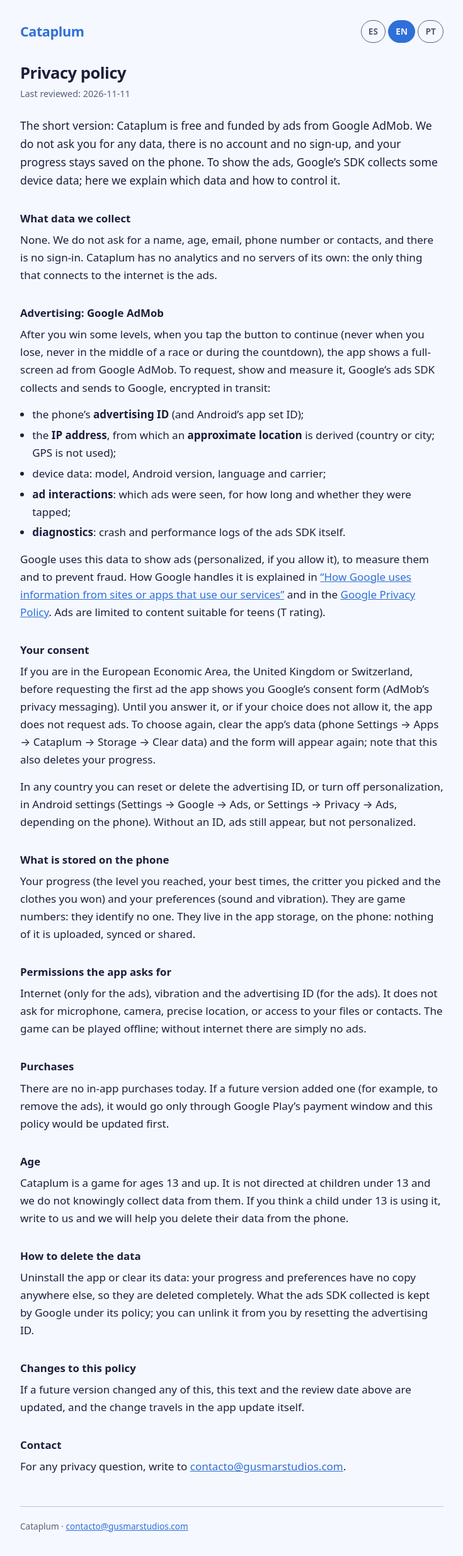
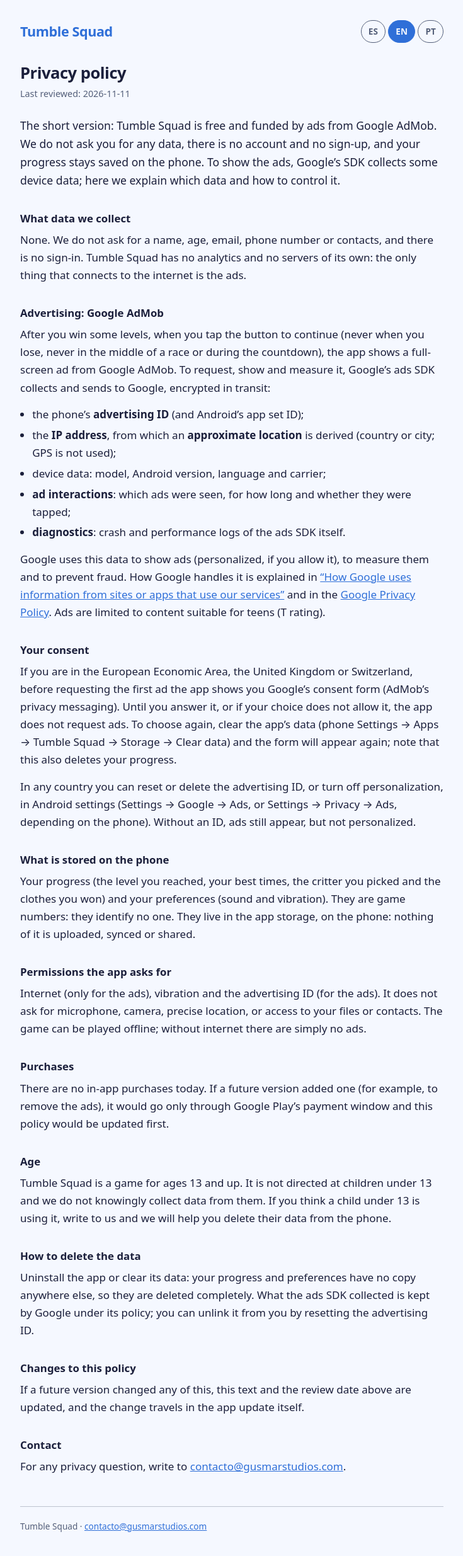
Before and after one commit to gustavogomezgalaz-cpu/cataplum-privacidad, a plain HTML site: page index.html in a window 1280 px wide. Shown: the whole page at 63% size, without its empty margins (272-1007 px from the left). Drawn offline with Linux system fonts and the light colour scheme.

Commit message:
Política de privacidad: el juego ahora se llama Tumble Squad

```diff
--- a/index.html
+++ b/index.html
@@ -3,7 +3,7 @@
 <head>
 <meta charset="utf-8">
 <meta name="viewport" content="width=device-width,initial-scale=1">
-<title>Cataplum — Política de privacidad</title>
+<title>Tumble Squad — Política de privacidad</title>
 <style>
   :root { color-scheme: light dark; --tinta:#1B1F3B; --papel:#F5F8FF; --suave:#55607A; --marca:#2F6FD8; }
   @media (prefers-color-scheme: dark) {
@@ -36,16 +36,16 @@
 </head>
 <body>
 <header>
-<span class="marca">Cataplum</span>
+<span class="marca">Tumble Squad</span>
 <nav aria-label="Idioma"><button type="button" data-ir="es">ES</button><button type="button" data-ir="en">EN</button><button type="button" data-ir="pt">PT</button></nav>
 </header>
 <main>
 <article lang="es" data-idioma="es" hidden>
 <h1>Política de privacidad</h1>
 <p class="fecha">Última revisión: 2026-11-11</p>
-<p class="intro">En resumen: Cataplum es gratis y se financia con anuncios de Google AdMob. Nosotros no te pedimos ningún dato, no hay cuenta ni registro, y tu progreso se queda guardado en el teléfono. Para mostrar los anuncios, el SDK de Google recoge algunos datos del dispositivo; aquí explicamos cuáles y cómo controlarlos.</p>
+<p class="intro">En resumen: Tumble Squad es gratis y se financia con anuncios de Google AdMob. Nosotros no te pedimos ningún dato, no hay cuenta ni registro, y tu progreso se queda guardado en el teléfono. Para mostrar los anuncios, el SDK de Google recoge algunos datos del dispositivo; aquí explicamos cuáles y cómo controlarlos.</p>
 <h2>Qué datos recogemos nosotros</h2>
-<p>Ninguno. No pedimos nombre, edad, correo, teléfono ni contactos, y no hay inicio de sesión. Cataplum no tiene analítica propia ni servidores propios: lo único que se conecta a internet son los anuncios.</p>
+<p>Ninguno. No pedimos nombre, edad, correo, teléfono ni contactos, y no hay inicio de sesión. Tumble Squad no tiene analítica propia ni servidores propios: lo único que se conecta a internet son los anuncios.</p>
 <h2>Publicidad: Google AdMob</h2>
 <p>Después de ganar algunos niveles, al tocar el botón para seguir (nunca al perder, nunca a mitad de una carrera ni durante la cuenta regresiva), la app muestra un anuncio a pantalla completa de Google AdMob. Para pedirlo, mostrarlo y medirlo, el SDK de anuncios de Google recoge y envía a Google, cifrado en tránsito:</p>
 <ul>
@@ -57,7 +57,7 @@
 </ul>
 <p>Google usa estos datos para mostrar anuncios (personalizados, si lo permites), para medirlos y para prevenir el fraude. Cómo los trata Google se explica en <a href="https://policies.google.com/technologies/partner-sites">«Cómo utiliza Google la información de sitios web y aplicaciones que usan sus servicios»</a> y en la <a href="https://policies.google.com/privacy">Política de Privacidad de Google</a>. Los anuncios se limitan a contenido apto para adolescentes (clasificación T).</p>
 <h2>Tu consentimiento</h2>
-<p>Si estás en el Espacio Económico Europeo, el Reino Unido o Suiza, antes de pedir el primer anuncio la app te muestra el formulario de consentimiento de Google (la plataforma de mensajes de privacidad de AdMob). Mientras no lo respondas, o si la elección no lo permite, la app no pide anuncios. Para volver a elegir, borra los datos de la app (Ajustes del teléfono → Apps → Cataplum → Almacenamiento → Borrar datos) y el formulario aparece de nuevo; ojo, eso también borra tu progreso.</p>
+<p>Si estás en el Espacio Económico Europeo, el Reino Unido o Suiza, antes de pedir el primer anuncio la app te muestra el formulario de consentimiento de Google (la plataforma de mensajes de privacidad de AdMob). Mientras no lo respondas, o si la elección no lo permite, la app no pide anuncios. Para volver a elegir, borra los datos de la app (Ajustes del teléfono → Apps → Tumble Squad → Almacenamiento → Borrar datos) y el formulario aparece de nuevo; ojo, eso también borra tu progreso.</p>
 <p>En cualquier país puedes restablecer o borrar el identificador de publicidad, o desactivar la personalización, en los ajustes de Android (Ajustes → Google → Anuncios, o Ajustes → Privacidad → Anuncios, según el teléfono). Sin identificador, los anuncios siguen saliendo, pero no personalizados.</p>
 <h2>Qué se guarda en el teléfono</h2>
 <p>Tu progreso (el nivel al que llegaste, tus mejores tiempos, el bicho que elegiste y la ropa que ganaste) y tus preferencias (sonido y vibración). Son números del juego: no identifican a nadie. Viven en el almacenamiento de la app, en el teléfono: no se suben, no se sincronizan y no se comparten.</p>
@@ -66,7 +66,7 @@
 <h2>Compras</h2>
 <p>Hoy no hay compras dentro de la app. Si una versión futura agrega alguna (por ejemplo, para quitar los anuncios), se hará solo con la ventana de pago de Google Play y esta política se actualizará antes.</p>
 <h2>Edad</h2>
-<p>Cataplum es un juego para mayores de 13 años. No está dirigido a menores de 13 y no recogemos a sabiendas datos de ellos. Si crees que un menor de 13 lo está usando, escríbenos y te ayudamos a borrar sus datos del teléfono.</p>
+<p>Tumble Squad es un juego para mayores de 13 años. No está dirigido a menores de 13 y no recogemos a sabiendas datos de ellos. Si crees que un menor de 13 lo está usando, escríbenos y te ayudamos a borrar sus datos del teléfono.</p>
 <h2>Cómo borrar los datos</h2>
 <p>Desinstala la app o borra sus datos: el progreso y las preferencias no tienen copia fuera del teléfono, así que se borran del todo. Lo que recogió el SDK de anuncios lo guarda Google según su política; puedes desvincularlo de ti restableciendo el identificador de publicidad.</p>
 <h2>Cambios en esta política</h2>
@@ -77,9 +77,9 @@
 <article lang="en" data-idioma="en" hidden>
 <h1>Privacy policy</h1>
 <p class="fecha">Last reviewed: 2026-11-11</p>
-<p class="intro">The short version: Cataplum is free and funded by ads from Google AdMob. We do not ask you for any data, there is no account and no sign-up, and your progress stays saved on the phone. To show the ads, Google’s SDK collects some device data; here we explain which data and how to control it.</p>
+<p class="intro">The short version: Tumble Squad is free and funded by ads from Google AdMob. We do not ask you for any data, there is no account and no sign-up, and your progress stays saved on the phone. To show the ads, Google’s SDK collects some device data; here we explain which data and how to control it.</p>
 <h2>What data we collect</h2>
-<p>None. We do not ask for a name, age, email, phone number or contacts, and there is no sign-in. Cataplum has no analytics and no servers of its own: the only thing that connects to the internet is the ads.</p>
+<p>None. We do not ask for a name, age, email, phone number or contacts, and there is no sign-in. Tumble Squad has no analytics and no servers of its own: the only thing that connects to the internet is the ads.</p>
 <h2>Advertising: Google AdMob</h2>
 <p>After you win some levels, when you tap the button to continue (never when you lose, never in the middle of a race or during the countdown), the app shows a full-screen ad from Google AdMob. To request, show and measure it, Google’s ads SDK collects and sends to Google, encrypted in transit:</p>
 <ul>
@@ -91,7 +91,7 @@
 </ul>
 <p>Google uses this data to show ads (personalized, if you allow it), to measure them and to prevent fraud. How Google handles it is explained in <a href="https://policies.google.com/technologies/partner-sites">“How Google uses information from sites or apps that use our services”</a> and in the <a href="https://policies.google.com/privacy">Google Privacy Policy</a>. Ads are limited to content suitable for teens (T rating).</p>
 <h2>Your consent</h2>
-<p>If you are in the European Economic Area, the United Kingdom or Switzerland, before requesting the first ad the app shows you Google’s consent form (AdMob’s privacy messaging). Until you answer it, or if your choice does not allow it, the app does not request ads. To choose again, clear the app’s data (phone Settings → Apps → Cataplum → Storage → Clear data) and the form will appear again; note that this also deletes your progress.</p>
+<p>If you are in the European Economic Area, the United Kingdom or Switzerland, before requesting the first ad the app shows you Google’s consent form (AdMob’s privacy messaging). Until you answer it, or if your choice does not allow it, the app does not request ads. To choose again, clear the app’s data (phone Settings → Apps → Tumble Squad → Storage → Clear data) and the form will appear again; note that this also deletes your progress.</p>
 <p>In any country you can reset or delete the advertising ID, or turn off personalization, in Android settings (Settings → Google → Ads, or Settings → Privacy → Ads, depending on the phone). Without an ID, ads still appear, but not personalized.</p>
 <h2>What is stored on the phone</h2>
 <p>Your progress (the level you reached, your best times, the critter you picked and the clothes you won) and your preferences (sound and vibration). They are game numbers: they identify no one. They live in the app storage, on the phone: nothing of it is uploaded, synced or shared.</p>
@@ -100,7 +100,7 @@
 <h2>Purchases</h2>
 <p>There are no in-app purchases today. If a future version added one (for example, to remove the ads), it would go only through Google Play’s payment window and this policy would be updated first.</p>
 <h2>Age</h2>
-<p>Cataplum is a game for ages 13 and up. It is not directed at children under 13 and we do not knowingly collect data from them. If you think a child under 13 is using it, write to us and we will help you delete their data from the phone.</p>
+<p>Tumble Squad is a game for ages 13 and up. It is not directed at children under 13 and we do not knowingly collect data from them. If you think a child under 13 is using it, write to us and we will help you delete their data from the phone.</p>
 <h2>How to delete the data</h2>
 <p>Uninstall the app or clear its data: your progress and preferences have no copy anywhere else, so they are deleted completely. What the ads SDK collected is kept by Google under its policy; you can unlink it from you by resetting the advertising ID.</p>
 <h2>Changes to this policy</h2>
@@ -111,9 +111,9 @@
 <article lang="pt" data-idioma="pt" hidden>
 <h1>Política de privacidade</h1>
 <p class="fecha">Última revisão: 2026-11-11</p>
-<p class="intro">Em resumo: o Cataplum é gratuito e se mantém com anúncios do Google AdMob. Nós não pedimos nenhum dado seu, não há conta nem cadastro, e o seu progresso fica guardado no telefone. Para mostrar os anúncios, o SDK do Google coleta alguns dados do dispositivo; aqui explicamos quais e como controlá-los.</p>
+<p class="intro">Em resumo: o Tumble Squad é gratuito e se mantém com anúncios do Google AdMob. Nós não pedimos nenhum dado seu, não há conta nem cadastro, e o seu progresso fica guardado no telefone. Para mostrar os anúncios, o SDK do Google coleta alguns dados do dispositivo; aqui explicamos quais e como controlá-los.</p>
 <h2>Quais dados coletamos</h2>
-<p>Nenhum. Não pedimos nome, idade, e-mail, telefone nem contatos, e não há login. O Cataplum não tem análise própria nem servidores próprios: a única coisa que se conecta à internet são os anúncios.</p>
+<p>Nenhum. Não pedimos nome, idade, e-mail, telefone nem contatos, e não há login. O Tumble Squad não tem análise própria nem servidores próprios: a única coisa que se conecta à internet são os anúncios.</p>
 <h2>Publicidade: Google AdMob</h2>
 <p>Depois de vencer alguns níveis, ao tocar o botão para continuar (nunca ao perder, nunca no meio de uma corrida nem durante a contagem regressiva), o app mostra um anúncio em tela cheia do Google AdMob. Para pedi-lo, mostrá-lo e medi-lo, o SDK de anúncios do Google coleta e envia ao Google, com criptografia em trânsito:</p>
 <ul>
@@ -125,7 +125,7 @@
 </ul>
 <p>O Google usa esses dados para mostrar anúncios (personalizados, se você permitir), para medi-los e para prevenir fraudes. Como o Google os trata está explicado em <a href="https://policies.google.com/technologies/partner-sites">«Como o Google usa informações de sites ou apps que utilizam nossos serviços»</a> e na <a href="https://policies.google.com/privacy">Política de Privacidade do Google</a>. Os anúncios se limitam a conteúdo adequado para adolescentes (classificação T).</p>
 <h2>O seu consentimento</h2>
-<p>Se você está no Espaço Econômico Europeu, no Reino Unido ou na Suíça, antes de pedir o primeiro anúncio o app mostra o formulário de consentimento do Google (as mensagens de privacidade do AdMob). Enquanto você não responder, ou se a sua escolha não permitir, o app não pede anúncios. Para escolher de novo, apague os dados do app (Configurações do telefone → Apps → Cataplum → Armazenamento → Limpar dados) e o formulário aparece outra vez; atenção, isso também apaga o seu progresso.</p>
+<p>Se você está no Espaço Econômico Europeu, no Reino Unido ou na Suíça, antes de pedir o primeiro anúncio o app mostra o formulário de consentimento do Google (as mensagens de privacidade do AdMob). Enquanto você não responder, ou se a sua escolha não permitir, o app não pede anúncios. Para escolher de novo, apague os dados do app (Configurações do telefone → Apps → Tumble Squad → Armazenamento → Limpar dados) e o formulário aparece outra vez; atenção, isso também apaga o seu progresso.</p>
 <p>Em qualquer país você pode redefinir ou excluir o identificador de publicidade, ou desativar a personalização, nas configurações do Android (Configurações → Google → Anúncios, ou Configurações → Privacidade → Anúncios, conforme o telefone). Sem identificador, os anúncios continuam aparecendo, mas não personalizados.</p>
 <h2>O que fica guardado no telefone</h2>
 <p>O seu progresso (o nível a que você chegou, os seus melhores tempos, o bichinho que você escolheu e as roupas que ganhou) e as suas preferências (som e vibração). São números do jogo: não identificam ninguém. Ficam no armazenamento do app, no telefone: nada disso é enviado, sincronizado ou compartilhado.</p>
@@ -134,7 +134,7 @@
 <h2>Compras</h2>
 <p>Hoje não há compras dentro do app. Se alguma versão futura adicionar alguma (por exemplo, para tirar os anúncios), ela será feita só pela janela de pagamento do Google Play e esta política será atualizada antes.</p>
 <h2>Idade</h2>
-<p>O Cataplum é um jogo para maiores de 13 anos. Não é dirigido a menores de 13 e não coletamos dados deles de forma consciente. Se você acha que um menor de 13 está usando o app, escreva para nós e ajudamos a apagar os dados dele do telefone.</p>
+<p>O Tumble Squad é um jogo para maiores de 13 anos. Não é dirigido a menores de 13 e não coletamos dados deles de forma consciente. Se você acha que um menor de 13 está usando o app, escreva para nós e ajudamos a apagar os dados dele do telefone.</p>
 <h2>Como apagar os dados</h2>
 <p>Desinstale o app ou apague os dados dele: o progresso e as preferências não têm cópia fora do telefone, então são apagados por completo. O que o SDK de anúncios coletou fica com o Google segundo a política dele; você pode desvinculá-lo de você redefinindo o identificador de publicidade.</p>
 <h2>Mudanças nesta política</h2>
@@ -143,7 +143,7 @@
 <p>Para qualquer dúvida sobre privacidade, escreva para <a href="mailto:contacto@gusmarstudios.com">contacto@gusmarstudios.com</a>.</p>
 </article>
 </main>
-<footer>Cataplum · <a href="mailto:contacto@gusmarstudios.com">contacto@gusmarstudios.com</a></footer>
+<footer>Tumble Squad · <a href="mailto:contacto@gusmarstudios.com">contacto@gusmarstudios.com</a></footer>
 <script>
 var arts = document.querySelectorAll('[data-idioma]');
 var btns = document.querySelectorAll('[data-ir]');
```
